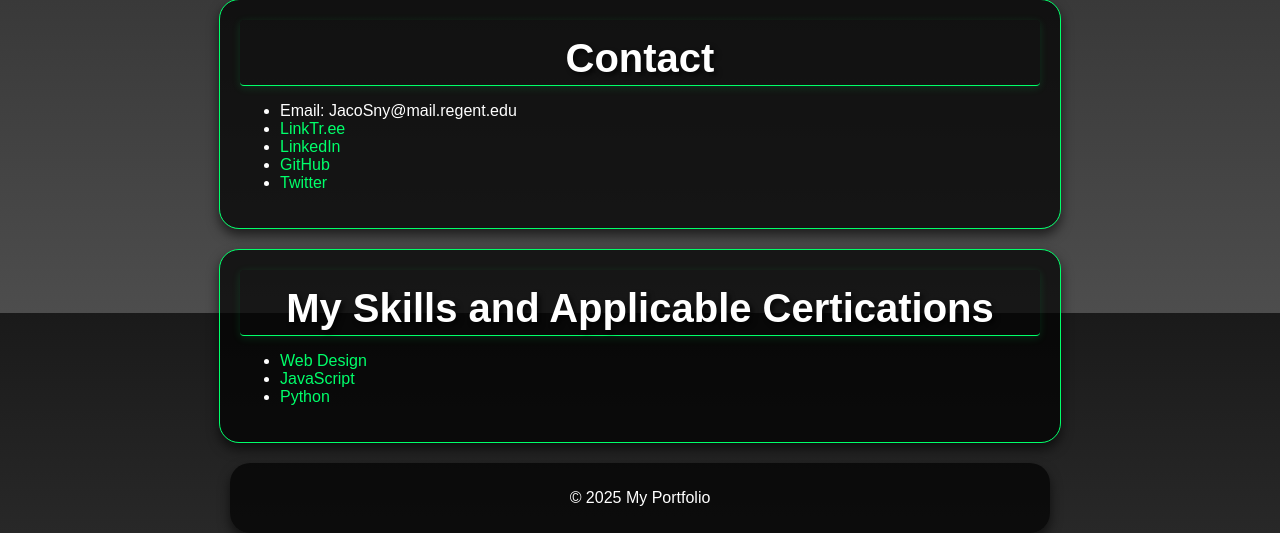
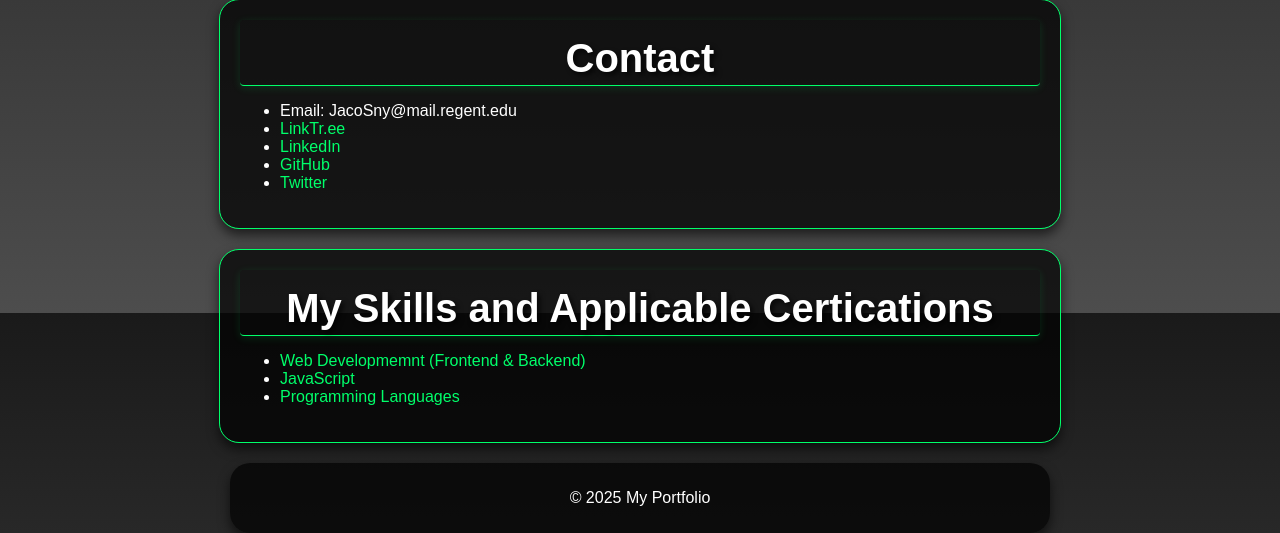
Before and after one commit to ExeOhe/exeohe.github.io, a Flask app: page / in a window 1280 px wide. Shown: the part 1287-1820 px from the top of the page. Run offline with Flask 3, Linux system fonts and the light colour scheme.

Commit message:
updated:webdesign-webdev.html's & css & flask route inmain.py + favicon

```diff
--- a/backend/main.py
+++ b/backend/main.py
@@ -18,9 +18,9 @@ def favicon():
 def home():
     return render_template('index.html')
 
-@app.route('/skill/webdesign')
-def skill_webdesign():
-    return render_template('html/skill.webdesign.html')
+@app.route('/skill/webdev')
+def skill_webdev():
+    return render_template('html/skill.webdev.html')
 
 @app.route('/skill/js')
 def skill_js():
--- a/backend/templates/html/skill.webdesign.html
+++ b/backend/templates/html/skill.webdev.html
@@ -3,9 +3,9 @@
 <head>
     <meta charset="UTF-8">
     <meta name="viewport" content="width=device-width, initial-scale=1.0">
-    <link rel="stylesheet" href="../static/css/style.css">
-    <link rel="stylesheet" href="../static/css/skill.websdesign.css">
-    <link rel="icon" href="../static/images/favicon.ico" type="image/x-icon">
+    <link rel="stylesheet" href="/static/css/style.css">
+    <link rel="stylesheet" href="/static/css/skill.websdev.css">
+    <link rel="icon" href="/static/images/favicon.ico" type="image/x-icon">
     <meta name="description" content="Learn about my HTML skills and certifications.">
     <meta name="keywords" content="HTML, skills, certifications, web development">
     <meta name="author" content="Jacob Snyder">
--- a/backend/templates/index.html
+++ b/backend/templates/index.html
@@ -5,6 +5,7 @@
     <meta name="viewport" content="width=device-width, initial-scale=1.0">
     <title>ExeOhe: Portfolio Website</title>
     <link rel="stylesheet" href="{{ url_for('static', filename='css/style.css') }}">
+    <link rel="icon" href="{{ url_for('static', filename='images/selfie.jpg') }}" type="image/jpeg">
 </head>
 <body>
     <header>
@@ -66,9 +67,9 @@
     <section>
         <h2>My Skills and Applicable Certications</h2>
         <ul>
-            <li><a href="{{ url_for('skill_webdesign') }}">Web Design</a></li>
+            <li><a href="{{ url_for('skill_webdev') }}">Web Developmemnt (Frontend & Backend)</a></li>
             <li><a href="{{ url_for('skill_js') }}">JavaScript</a></li>
-            <li><a href="{{ url_for('skill_proglang') }}">Python</a></li>
+            <li><a href="{{ url_for('skill_proglang') }}">Programming Languages</a></li>
         </ul>
     </section>
     <footer>
```
Also changed, not shown: backend/static/css/skill.webdesign.css (deleted), backend/static/css/skill.webdev.css (added).
